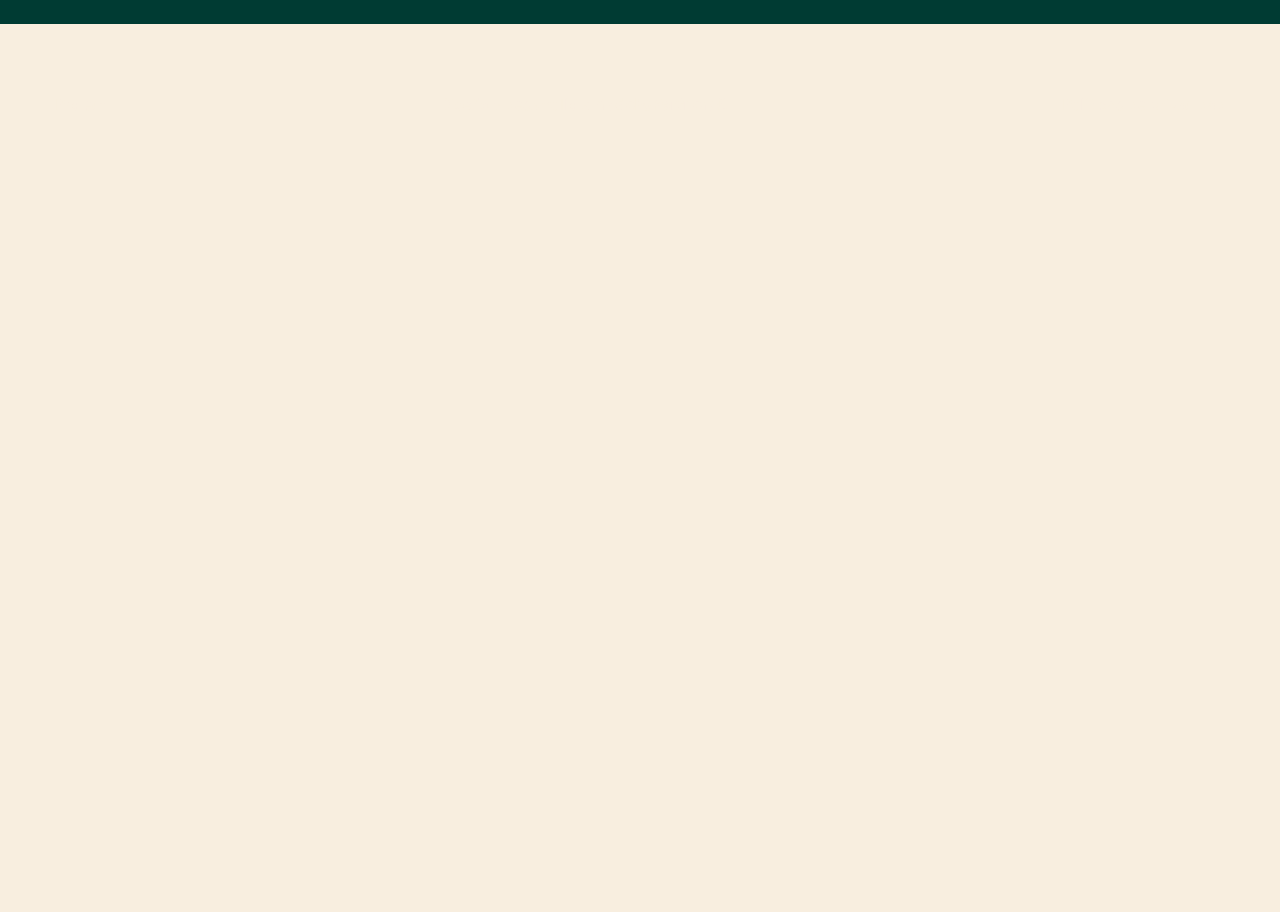
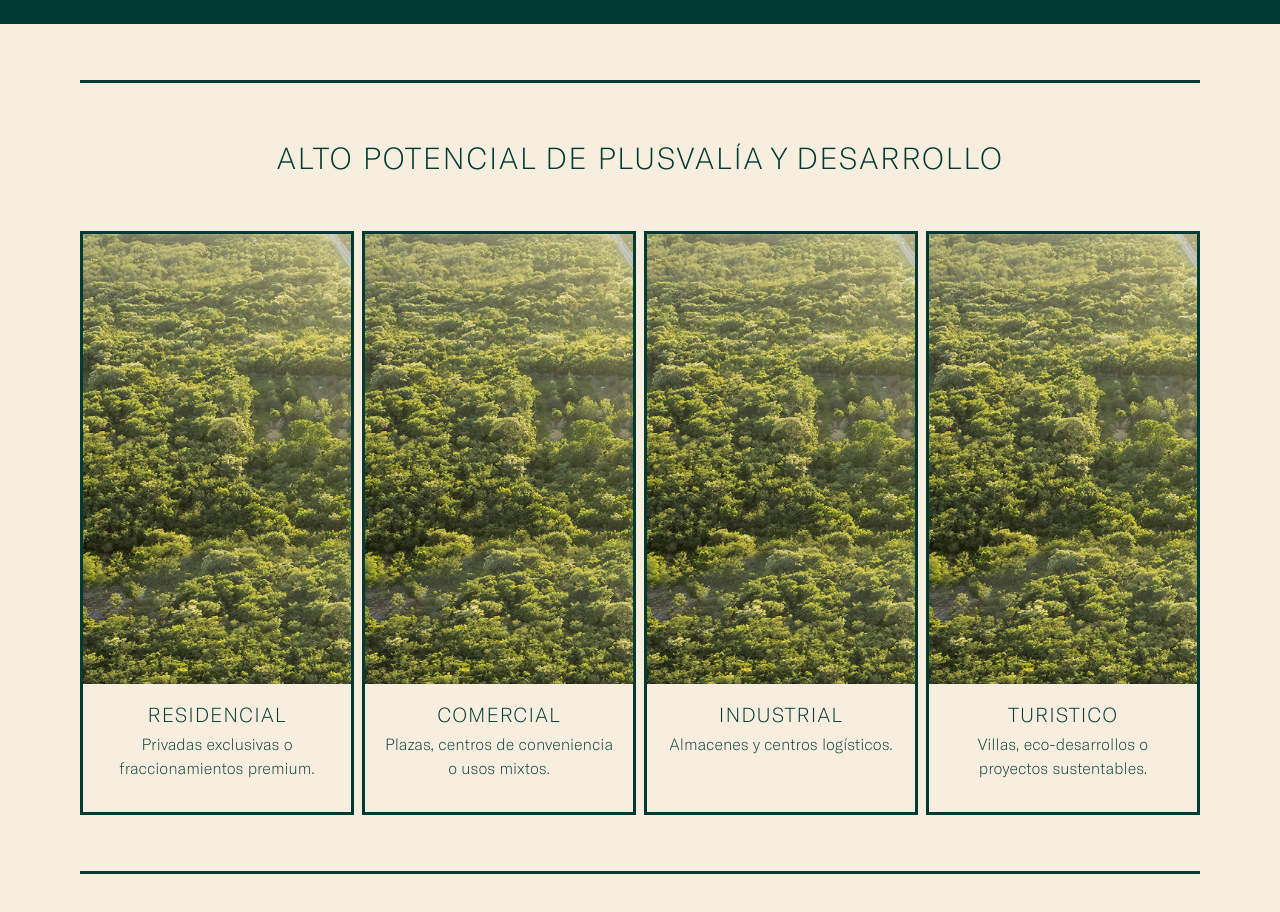
Before and after one commit to epsilonxaos/san-ignacio2, a React (Vite) app: page / in a window 1280 px wide. Shown: the part 2620-3532 px from the top of the page. Before the commit the page ends 2748 px from the top, so only its background shows below. Built offline with nearby package versions, Linux system fonts and the light colour scheme.

Commit message:
feat(Home): :sparkles: Agregar componente Plusvalia y actualizar la página de inicio

```diff
--- a/src/pages/home/Index.jsx
+++ b/src/pages/home/Index.jsx
@@ -2,6 +2,7 @@ import About from '@pages/About'
 import Banner from '@pages/home/Banner'
 import Croquis from '@pages/home/Croquis'
 import Information from '@pages/home/Information'
+import Plusvalia from '@pages/home/Plusvalia'
 
 const Index = () => {
 	return (
@@ -9,6 +10,7 @@ const Index = () => {
 			<Banner />
 			<Information />
 			<Croquis />
+			<Plusvalia />
 		</>
 	)
 }
--- /dev/null
+++ b/src/pages/home/Plusvalia.jsx
@@ -0,0 +1,50 @@
+import Img from '@assets/img/placeholder.jpg'
+import SectionContainer from '@components/SectionContainer'
+import Text from '@components/Text'
+
+const Plusvalia = () => {
+	const cards = [
+		{ title: 'Residencial', description: 'Privadas exclusivas o fraccionamientos premium.', img: Img },
+		{ title: 'Comercial', description: 'Plazas, centros de conveniencia o usos mixtos.', img: Img },
+		{ title: 'Industrial', description: 'Almacenes y centros logísticos.', img: Img },
+		{ title: 'Turistico', description: 'Villas, eco-desarrollos o proyectos sustentables.', img: Img },
+	]
+
+	return (
+		<SectionContainer
+			borderBottom
+			borderTop
+			className='py-10 md:py-14'>
+			<Text.Title className={'mb-0 text-center'}>Alto potencial de plusvalía y desarrollo</Text.Title>
+
+			<div className='mt-10 grid grid-cols-1 gap-2 md:mt-14 md:grid-cols-2 lg:grid-cols-4'>
+				{cards.map((card, index) => (
+					<CardPlus
+						key={index}
+						title={card.title}
+						img={card.img}
+						description={card.description}
+					/>
+				))}
+			</div>
+		</SectionContainer>
+	)
+}
+
+function CardPlus({ title, description, img }) {
+	return (
+		<div className='flex flex-col items-center justify-start border-[3px] border-verde-oscuro'>
+			<img
+				src={img}
+				alt={title}
+				className='min-h-[300px] w-full object-cover object-center lg:min-h-[450px]'
+			/>
+			<div className='p-4'>
+				<Text.Title className='mb-1 text-center lg:text-xl'>{title}</Text.Title>
+				<Text className='text-center'>{description}</Text>
+			</div>
+		</div>
+	)
+}
+
+export default Plusvalia
```
Also changed, not shown: 1 other file (tests, documents, lock files or other folders).
